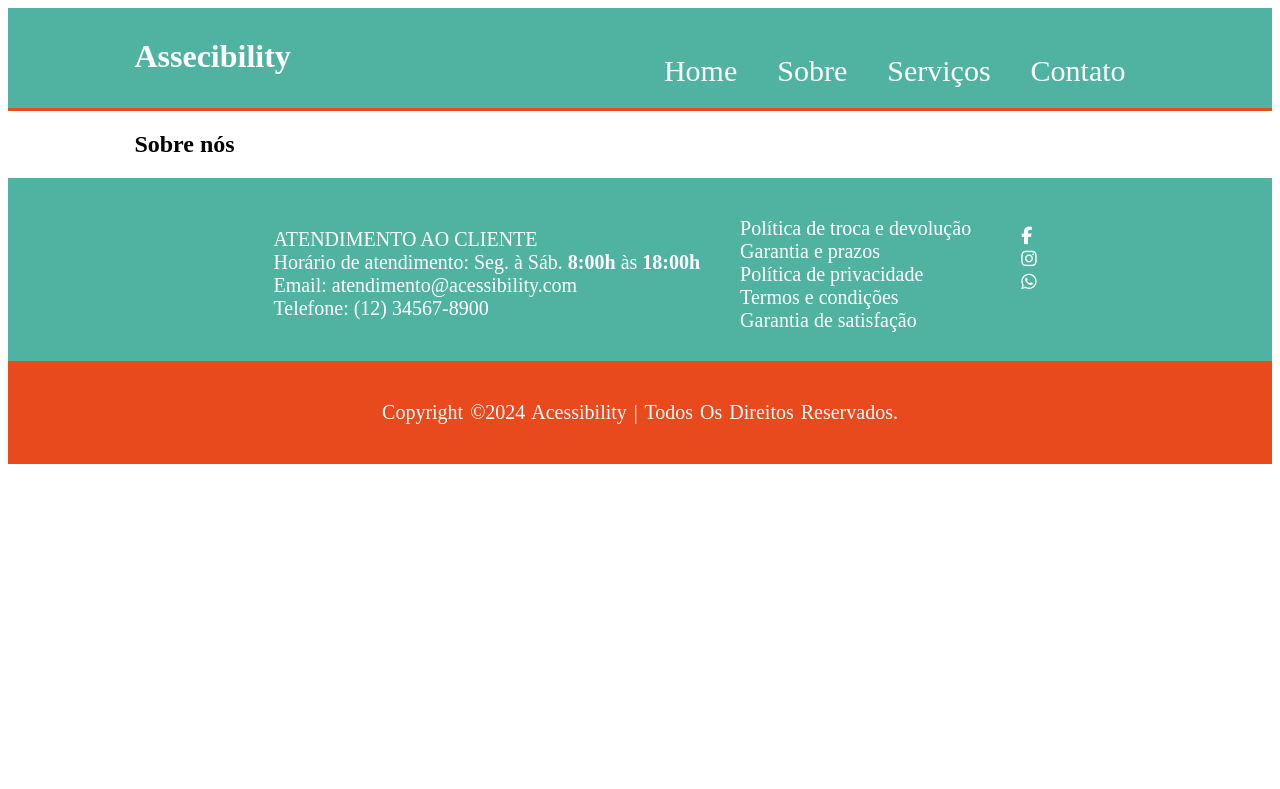
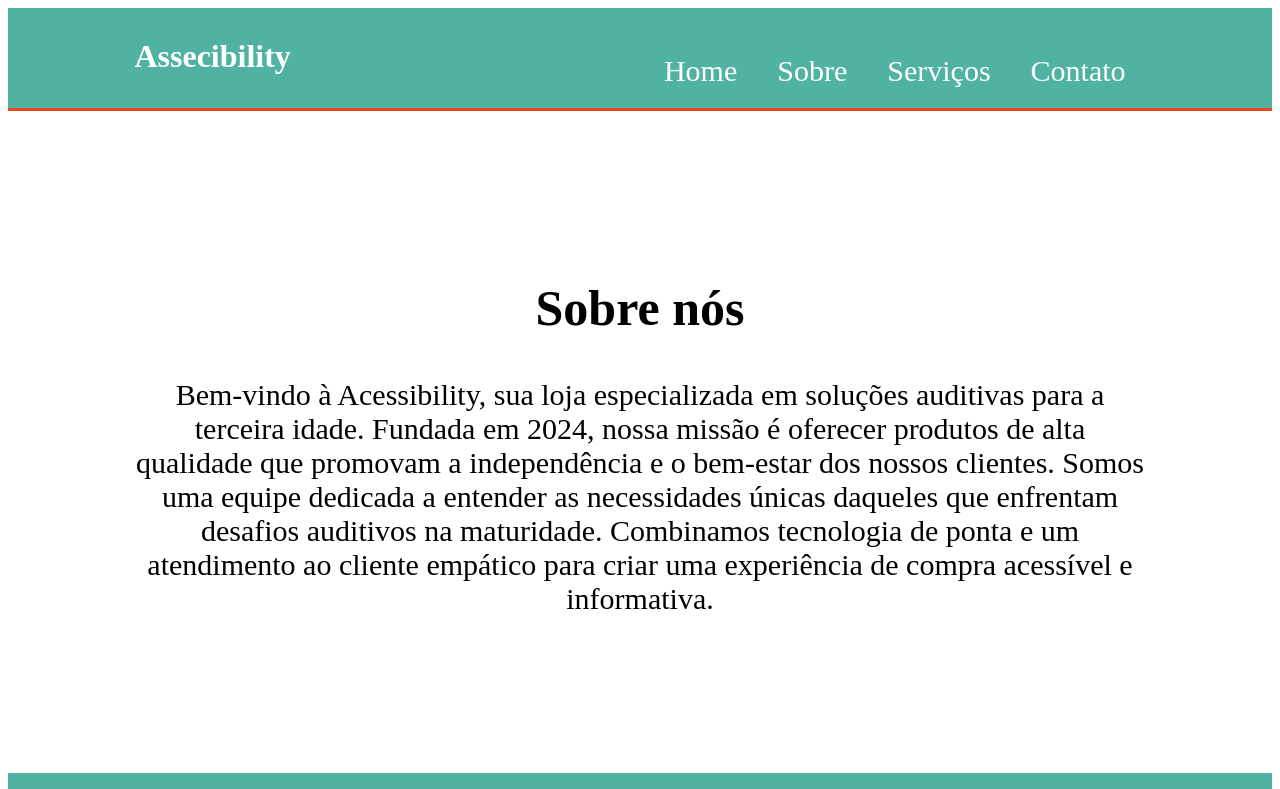
Before and after one commit to izzyraraujo/PI2024-1, a plain HTML site: page src/pages/about.html in a window 1280 px wide. Shown: the top 789 px of the page. Drawn offline with Linux system fonts and the light colour scheme.

Commit message:
feat: atualização página about

```diff
--- a/src/pages/about.css
+++ b/src/pages/about.css
@@ -48,6 +48,19 @@ header #branding h1 {
 
 header nav {
     float: right;
+}
+.about{
+    padding: 10%;
+}
+h2{
+    font-family: 'Gelasio';
+    font-size: 50px;
+    text-align: center;
+}
+p{
+    font-family: 'Gelasio';
+    font-size: 30px;
+    text-align: center;
 }
 
 footer{
--- a/src/pages/about.html
+++ b/src/pages/about.html
@@ -35,9 +35,11 @@
             </nav>
         </div>
     </header>
-    <div class="container">
+    <div class="about">
         <h2>Sobre nós</h2>
-        <p></p>
+        <p>
+            Bem-vindo à Acessibility, sua loja especializada em soluções auditivas para a terceira idade. Fundada em 2024, nossa missão é oferecer produtos de alta qualidade que promovam a independência e o bem-estar dos nossos clientes.
+            Somos uma equipe dedicada a entender as necessidades únicas daqueles que enfrentam desafios auditivos na maturidade. Combinamos tecnologia de ponta e um atendimento ao cliente empático para criar uma experiência de compra acessível e informativa.</p>
     </div>
 
 
```
